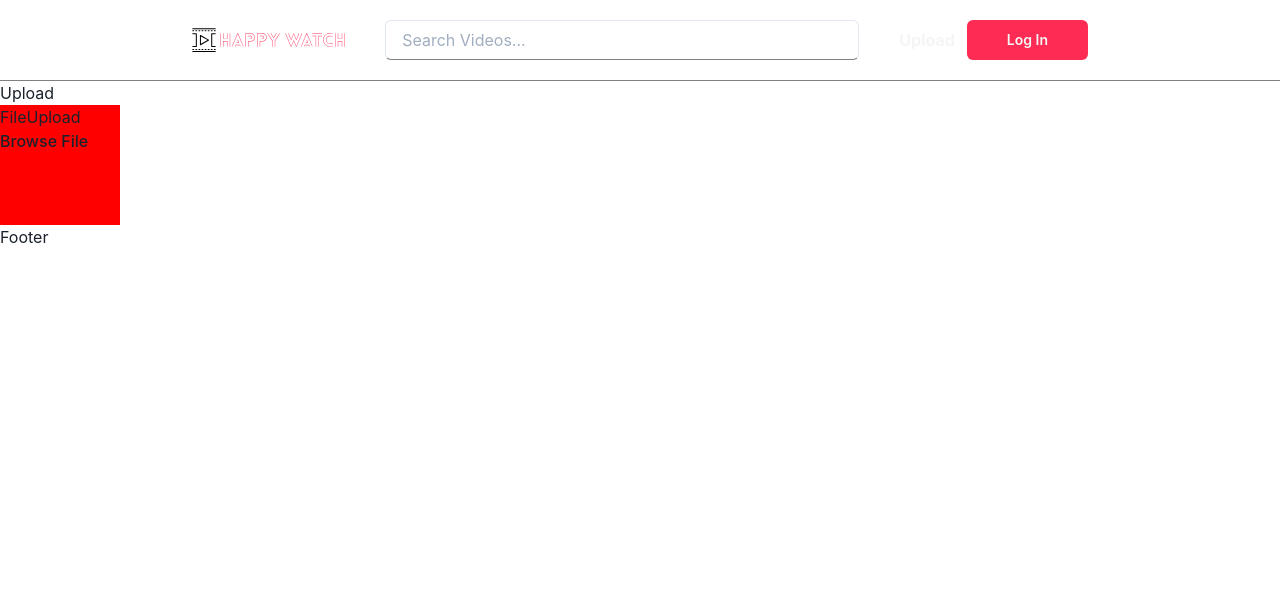
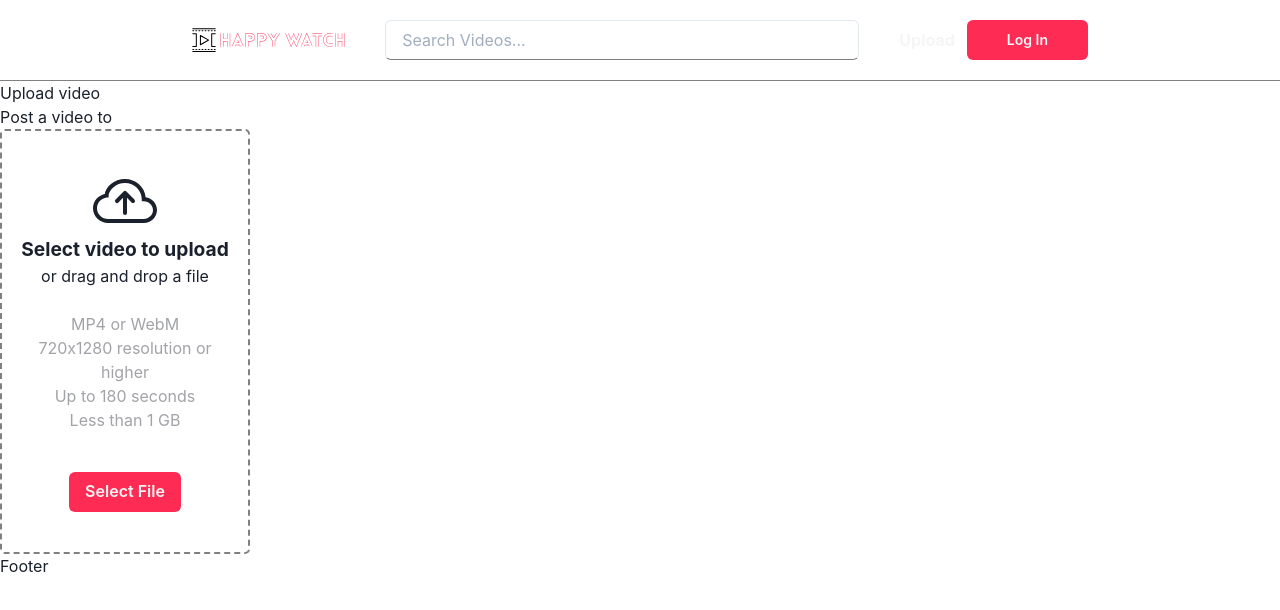
Before and after one commit to RakibRahman/happy-watch, a React (Vite) app: page /upload in a window 1280 px wide. Shown: the top 610 px of the page. Built offline with nearby package versions, Linux system fonts and the light colour scheme; no server answers.

Commit message:
file upload to fb storage added

```diff
--- a/src/components/Profile.tsx
+++ b/src/components/Profile.tsx
@@ -6,9 +6,9 @@ const Profile = () => {
   const navigate = useNavigate();
 
   useEffect(() => {
-    if (!user) {
-      navigate('*');
-    }
+    // if (!user) {
+    //   navigate('*');
+    // }
   }, [user]);
   return <div>Profile</div>;
 };
--- a/src/components/Upload/FileUpload.tsx
+++ b/src/components/Upload/FileUpload.tsx
@@ -1,40 +1,107 @@
 import React from 'react';
-import {Box, Text, Input, FormLabel} from '@chakra-ui/react';
+import { Box, Text, Button, Input, FormLabel, Flex } from '@chakra-ui/react';
 import useDragDrop from '../../hooks/useDragDrop';
-const FileUpload = () => {
+import { theme } from '../../utils/theme';
+import { BsCloudArrowUp } from 'react-icons/bs';
+import {User} from '../../utils/types'
+
+type FileUpload ={
+  user:User;
+  handleUpload:(file:File) => void;
+};
+
+const FileUpload:React.FC<FileUpload> = ({user,handleUpload}) => {
+
+  const getVideoDuration = (file: File) => {
+    console.log(file)
+
+    const reader = new FileReader();
+
+    reader.onloadend=()=>{
+      const media = new Audio(reader.result as string);
+      media.onloadedmetadata = () =>{
+        const duration = Math.round(media.duration);
+        if(duration>180){
+          alert('Duration is over 180 seconds')
+        }else{
+          handleUpload(file);
+          console.log('Okkk')
+        }
+      }
+    }
+    reader.readAsDataURL(file);
+  };
 
 
-  const getVideoDuration = (file: File) => {
-    console.log(file);
-  };
+  const handleDuration = async () => {
+    // const duration = await getVideoDuration()
 
-  const {dropRef, inputRef, selectFile,onSelectFile} = useDragDrop(getVideoDuration);
+  }
+
+  const { dropRef, inputRef, selectFile, onSelectFile } =
+    useDragDrop(getVideoDuration);
 
   const onFileChange = (e: React.ChangeEvent<HTMLInputElement>) => {
     // e.target.files[0]) //throws error cause ts assume Object is possibly null;
 
     const file = e.target.files![0]; // ""non-null assertion operator !"" to fix "Object is possibly null" issue
 
-
-
     // const {files} = e.target;
     // console.log(files);
   };
 
   return (
-    <Box onClick={selectFile} ref={dropRef} w="120px" h="120px" bg="red">
-      FileUpload
-      <FormLabel>Browse File</FormLabel>
+    <Flex
+      flexDirection="column"
+      align="center"
+      justify="space-between"
+      py={10}
+      px={4}
+      width="250px"
+      border="2px dashed gray"
+      bg="#FFFFFF"
+      onClick={selectFile}
+      ref={dropRef}
+      cursor="pointer"
+      rounded="5px"
+      _hover={{
+        borderColor: theme.colorRed,
+        bg: 'gray.100',
+      }}
+    >
+      <BsCloudArrowUp fontSize="4rem" />
+      <Text fontWeight="bold" fontSize="1.2rem">Select video to upload</Text>
+      <Text>or drag and drop a file</Text>
+
+      <Text mt={6} textAlign="center" color={theme.colorGray}>
+        MP4 or WebM
+        <br />
+        720x1280 resolution or higher
+        <br />
+        Up to 180 seconds
+        <br />
+        Less than 1 GB
+      </Text>
       <Input
         ref={inputRef}
         name="file-up"
         id="file-up"
         type="file"
         onChange={onSelectFile}
-        accept='video/mp4,video/webm'
+        accept="video/mp4,video/webm"
         hidden
       />
-    </Box>
+      <Button
+        mt={10}
+        bg={theme.colorRed}
+        color={theme.colorWhite}
+        _hover={{
+          opacity: 0.8,
+        }}
+      >
+        Select File
+      </Button>
+    </Flex>
   );
 };
 
--- a/src/components/Upload/Upload.tsx
+++ b/src/components/Upload/Upload.tsx
@@ -1,11 +1,22 @@
 import React from 'react';
 import FileUpload from './FileUpload';
+import {Box, Text} from '@chakra-ui/react';
+import {useAuth} from '../../context/AuthContext';
+import useFireBaseUpload from '../../hooks/useFirebaseUpload';
+
 const Upload = () => {
+  const {user} = useAuth()!;
+  const {handleUpload} = useFireBaseUpload(user);
+
+  React.useEffect(() => {
+console.log(user);
+  },[user])
   return (
-    <div>
-      Upload
-      <FileUpload />
-    </div>
+    <Box>
+      <Text> Upload video</Text>
+      <Text>Post a video to {user && user.userName}</Text>
+      <FileUpload user= {user} handleUpload={handleUpload} />
+    </Box>
   );
 };
 
--- /dev/null
+++ b/src/hooks/useFirebaseUpload.ts
@@ -0,0 +1,11 @@
+import {User} from '../utils/types'
+
+export default function useFireBaseUpload(user:User){
+
+    const handleUpload =(file:File)=>{
+
+    }
+
+
+    return {handleUpload};
+}
--- a/src/utils/theme.ts
+++ b/src/utils/theme.ts
@@ -6,4 +6,5 @@ export const theme = {
   colorOrange: '#FF8427',
   colorRedOrange: '#F6511D',
   colorDarkSienna: '#250001',
+  colorGray: '#A2A3A8',
 };
```
Also changed, not shown: src/hooks/useDragDrop.ts (+4 -5 lines), src/utils/types.ts (+12 -2 lines), 1 other file (tests, documents, lock files or other folders).
